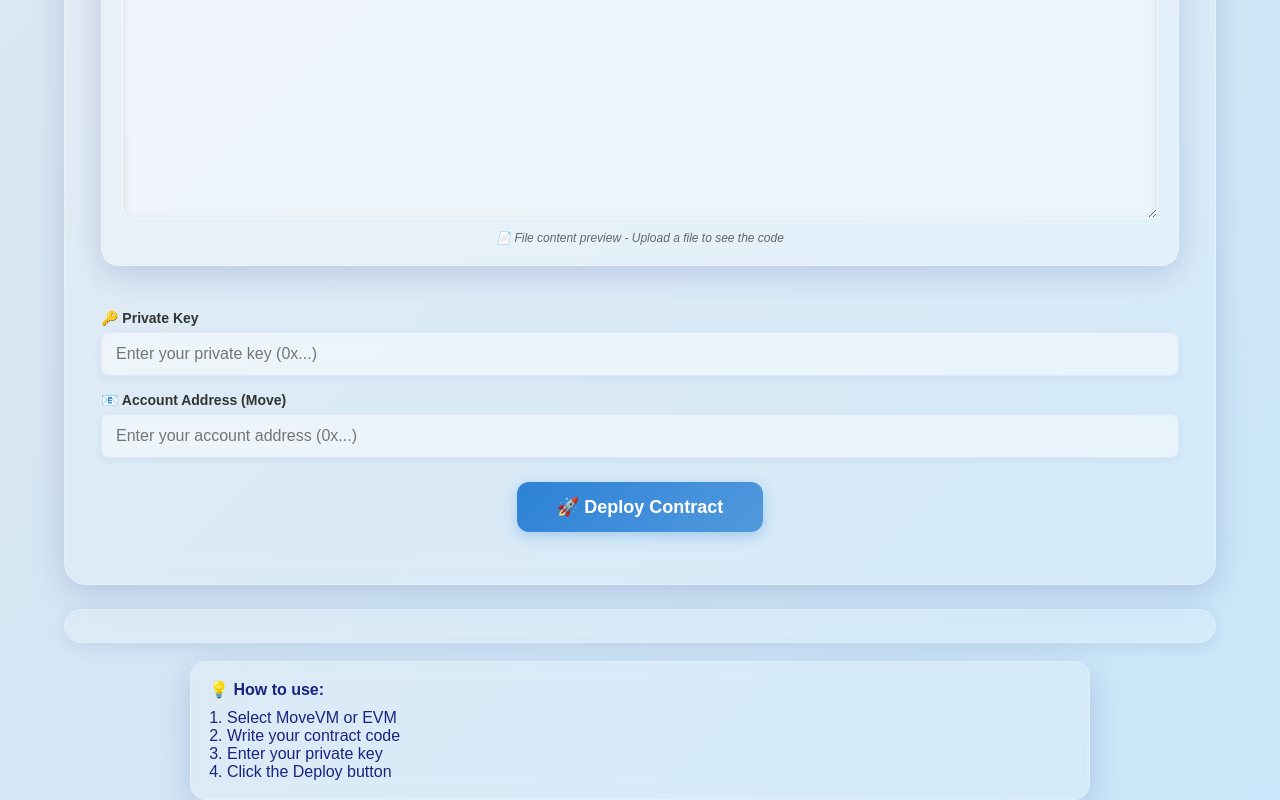
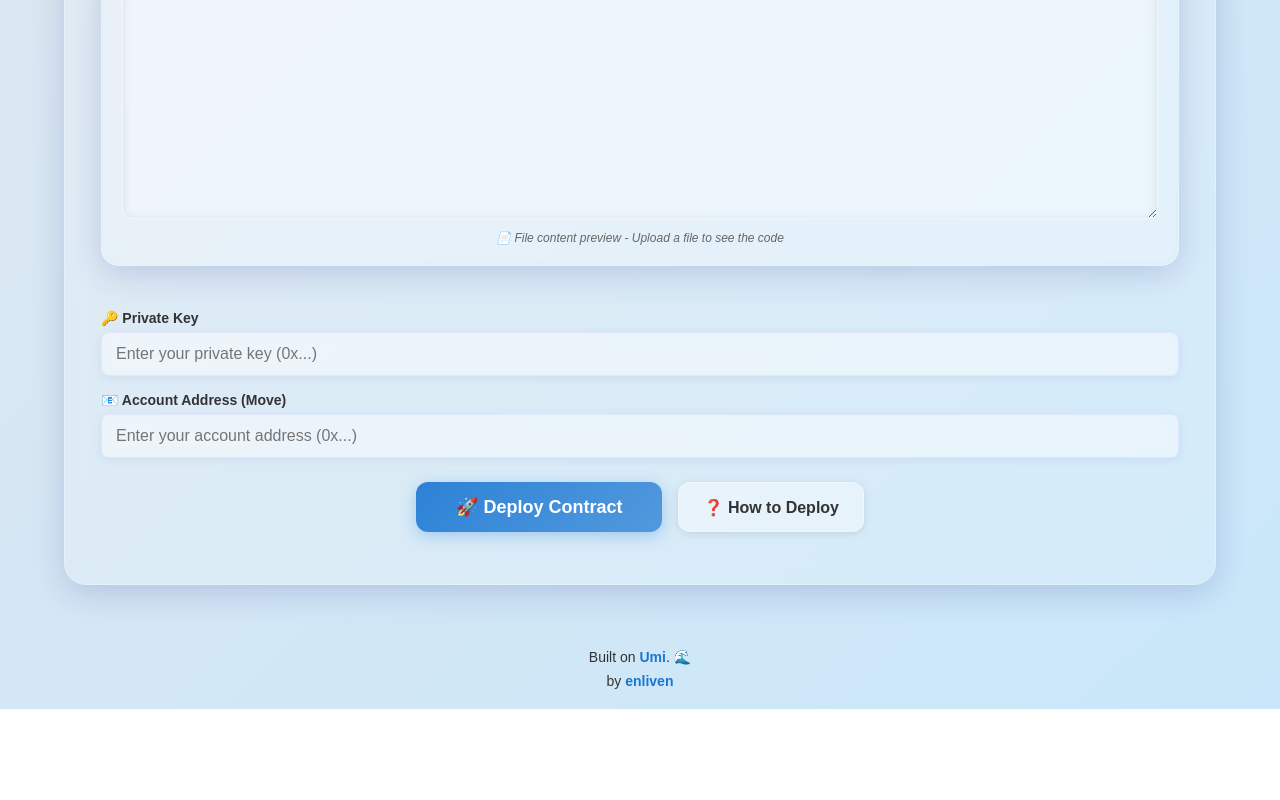
Before and after one commit to enliven17/umi-playground, a Next.js app: page / in a window 1280 px wide. Shown: the part 610-1410 px from the top of the page. After the commit the page ends 1319 px from the top, so only its background shows below. Built offline with nearby package versions, Linux system fonts and the light colour scheme.

Commit message:
ui improvement

```diff
--- a/src/components/DeployForm.tsx
+++ b/src/components/DeployForm.tsx
@@ -1,11 +1,8 @@
-import React from 'react';
+import React, { useState } from 'react';
 
 type DeployFormProps = {
-  privateKey: string;
-  onChange: (value: string) => void;
-  onDeploy: () => void;
-  accountAddress?: string;
-  onAccountAddressChange?: (value: string) => void;
+  onDeploy: (privateKey: string, accountAddress?: string) => void;
+  contractType: 'move' | 'evm';
 };
 
 const inputStyle = {
@@ -30,7 +27,17 @@ const labelStyle = {
   display: 'block'
 };
 
-const DeployForm: React.FC<DeployFormProps> = ({ privateKey, onChange, onDeploy, accountAddress, onAccountAddressChange }) => (
+const DeployForm: React.FC<DeployFormProps> = ({ onDeploy, contractType }) => {
+  const [showHowTo, setShowHowTo] = useState(false);
+  const [privateKey, setPrivateKey] = useState('');
+  const [accountAddress, setAccountAddress] = useState('');
+
+  const handleDeploy = () => {
+    onDeploy(privateKey, accountAddress);
+  };
+
+  return (
+    <>
       <div style={{ margin: '20px 0', display: 'flex', gap: 16, flexDirection: 'column' }}>
         {/* Private Key Input */}
         <div style={{ display: 'flex', flexDirection: 'column' }}>
@@ -39,21 +46,21 @@ const DeployForm: React.FC<DeployFormProps> = ({ privateKey, onChange, onDeploy,
             type="password"
             placeholder="Enter your private key (0x...)"
             value={privateKey}
-        onChange={e => onChange(e.target.value)}
+            onChange={e => setPrivateKey(e.target.value)}
             style={inputStyle}
             autoComplete="off"
           />
         </div>
 
         {/* Account Address Input (Move only) */}
-    {typeof accountAddress === 'string' && onAccountAddressChange && (
+        {contractType === 'move' && (
           <div style={{ display: 'flex', flexDirection: 'column' }}>
             <label style={labelStyle}>📧 Account Address (Move)</label>
             <input
               type="text"
               placeholder="Enter your account address (0x...)"
               value={accountAddress}
-          onChange={e => onAccountAddressChange(e.target.value)}
+              onChange={e => setAccountAddress(e.target.value)}
               style={inputStyle}
               autoComplete="off"
             />
@@ -61,9 +68,9 @@ const DeployForm: React.FC<DeployFormProps> = ({ privateKey, onChange, onDeploy,
         )}
 
         {/* Deploy Button */}
-    <div style={{ display: 'flex', justifyContent: 'center', marginTop: 8 }}>
+        <div style={{ display: 'flex', justifyContent: 'center', gap: 16, marginTop: 8 }}>
           <button
-        onClick={onDeploy}
+            onClick={handleDeploy}
             style={{
               padding: '14px 40px',
               borderRadius: 12,
@@ -88,8 +95,182 @@ const DeployForm: React.FC<DeployFormProps> = ({ privateKey, onChange, onDeploy,
           >
             🚀 Deploy Contract
           </button>
+
+          <button
+            onClick={() => setShowHowTo(true)}
+            style={{
+              padding: '14px 24px',
+              borderRadius: 12,
+              background: 'rgba(255,255,255,0.4)',
+              color: '#333',
+              border: '1px solid rgba(255,255,255,0.3)',
+              cursor: 'pointer',
+              fontSize: 16,
+              fontWeight: 600,
+              boxShadow: '0 2px 8px rgba(0,0,0,0.1)',
+              transition: 'all 0.3s'
+            }}
+            onMouseOver={(e) => {
+              e.currentTarget.style.background = 'rgba(255,255,255,0.5)';
+              e.currentTarget.style.transform = 'translateY(-1px)';
+            }}
+            onMouseOut={(e) => {
+              e.currentTarget.style.background = 'rgba(255,255,255,0.4)';
+              e.currentTarget.style.transform = 'translateY(0)';
+            }}
+          >
+            ❓ How to Deploy
+          </button>
         </div>
       </div>
+
+      {/* How to Deploy Modal */}
+      {showHowTo && (
+        <div style={{
+          position: 'fixed',
+          top: 0,
+          left: 0,
+          right: 0,
+          bottom: 0,
+          background: 'rgba(0,0,0,0.15)',
+          display: 'flex',
+          justifyContent: 'center',
+          alignItems: 'center',
+          zIndex: 1000,
+          backdropFilter: 'blur(1px)',
+          borderRadius: '24px'
+        }} onClick={() => setShowHowTo(false)}>
+          <div style={{
+            background: 'rgba(255,255,255,0.98)',
+            borderRadius: 24,
+            padding: '32px 40px',
+            maxWidth: 600,
+            width: '90%',
+            maxHeight: '85vh',
+            overflow: 'hidden',
+            boxShadow: '0 25px 80px rgba(0,0,0,0.15)',
+            backdropFilter: 'blur(20px)',
+            border: '1px solid rgba(255,255,255,0.4)',
+            display: 'flex',
+            flexDirection: 'column'
+          }} onClick={(e) => e.stopPropagation()}>
+            {/* Header */}
+            <div style={{ display: 'flex', justifyContent: 'space-between', alignItems: 'center', marginBottom: 24, flexShrink: 0 }}>
+              <h2 style={{ margin: 0, fontSize: 28, fontWeight: 700, color: '#1a237e' }}>💡 How to Deploy</h2>
+              <button
+                onClick={() => setShowHowTo(false)}
+                style={{
+                  background: 'rgba(0,0,0,0.05)',
+                  border: 'none',
+                  fontSize: 20,
+                  cursor: 'pointer',
+                  color: '#666',
+                  padding: '8px 12px',
+                  borderRadius: 12,
+                  transition: 'all 0.2s'
+                }}
+                onMouseOver={(e) => {
+                  e.currentTarget.style.background = 'rgba(0,0,0,0.1)';
+                  e.currentTarget.style.color = '#333';
+                }}
+                onMouseOut={(e) => {
+                  e.currentTarget.style.background = 'rgba(0,0,0,0.05)';
+                  e.currentTarget.style.color = '#666';
+                }}
+              >
+                ✕
+              </button>
+            </div>
+
+            {/* Scrollable Content */}
+            <div style={{
+              flex: 1,
+              overflow: 'auto',
+              paddingRight: 8,
+              scrollbarWidth: 'thin',
+              scrollbarColor: 'rgba(0,0,0,0.2) transparent'
+            }}>
+              <style jsx>{`
+                div::-webkit-scrollbar {
+                  width: 6px;
+                }
+                div::-webkit-scrollbar-track {
+                  background: transparent;
+                }
+                div::-webkit-scrollbar-thumb {
+                  background: rgba(0,0,0,0.2);
+                  border-radius: 3px;
+                }
+                div::-webkit-scrollbar-thumb:hover {
+                  background: rgba(0,0,0,0.3);
+                }
+              `}</style>
+
+              <div style={{ fontSize: 16, lineHeight: 1.6, color: '#333' }}>
+                <div style={{ marginBottom: 24 }}>
+                  <h3 style={{ color: '#1976d2', marginBottom: 16, fontSize: 20, fontWeight: 600 }}>🚀 Quick Start Guide</h3>
+                  <ol style={{ margin: 0, paddingLeft: 20 }}>
+                    <li style={{ marginBottom: 12 }}><strong>Select Virtual Machine:</strong> Choose between MoveVM or EVM</li>
+                    <li style={{ marginBottom: 12 }}><strong>Upload Contract:</strong> Click "Upload .move/.sol File" or paste your code</li>
+                    <li style={{ marginBottom: 12 }}><strong>Enter Private Key:</strong> Add your wallet's private key (0x...)</li>
+                    <li style={{ marginBottom: 12 }}><strong>Account Address (Move only):</strong> Enter your account address for Move contracts</li>
+                    <li style={{ marginBottom: 12 }}><strong>Deploy:</strong> Click "Deploy Contract" and wait for confirmation</li>
+                  </ol>
+                </div>
+
+                <div style={{ marginBottom: 24 }}>
+                  <h3 style={{ color: '#1976d2', marginBottom: 16, fontSize: 20, fontWeight: 600 }}>🔧 Requirements</h3>
+                  <ul style={{ margin: 0, paddingLeft: 20 }}>
+                    <li style={{ marginBottom: 8 }}>Valid private key with test tokens</li>
+                    <li style={{ marginBottom: 8 }}>Move contracts (.move files) for MoveVM</li>
+                    <li style={{ marginBottom: 8 }}>Solidity contracts (.sol files) for EVM</li>
+                    <li style={{ marginBottom: 8 }}>Account address for Move deployments</li>
+                  </ul>
+                </div>
+
+                <div style={{ marginBottom: 24 }}>
+                  <h3 style={{ color: '#1976d2', marginBottom: 16, fontSize: 20, fontWeight: 600 }}>🌐 Network</h3>
+                  <div style={{
+                    padding: '16px 20px',
+                    background: 'linear-gradient(135deg, rgba(25,118,210,0.1), rgba(25,118,210,0.05))',
+                    borderRadius: 12,
+                    border: '1px solid rgba(25,118,210,0.2)',
+                    display: 'flex',
+                    alignItems: 'center',
+                    gap: 12
+                  }}>
+                    <span style={{ fontSize: 20 }}>🔗</span>
+                    <div>
+                      <strong style={{ color: '#1976d2' }}>Umi Devnet</strong>
+                      <div style={{ fontSize: 14, color: '#666', marginTop: 2 }}>https://devnet.uminetwork.com</div>
+                    </div>
+                  </div>
+                </div>
+
+                <div>
+                  <h3 style={{ color: '#1976d2', marginBottom: 16, fontSize: 20, fontWeight: 600 }}>⚠️ Security Note</h3>
+                  <div style={{
+                    padding: '16px 20px',
+                    background: 'linear-gradient(135deg, rgba(244,67,54,0.1), rgba(244,67,54,0.05))',
+                    borderRadius: 12,
+                    border: '1px solid rgba(244,67,54,0.2)',
+                    display: 'flex',
+                    alignItems: 'flex-start',
+                    gap: 12
+                  }}>
+                    <span style={{ fontSize: 20, marginTop: 2 }}>🔒</span>
+                    <div style={{ fontSize: 14, color: '#d32f2f' }}>
+                      <strong>Important:</strong> Never use your main wallet's private key. Create a test wallet for development purposes only.
+                    </div>
+                  </div>
+                </div>
+              </div>
+            </div>
+          </div>
+        </div>
+      )}
+    </>
   );
+};
 
 export default DeployForm;
--- a/src/screens/PlaygroundScreen.tsx
+++ b/src/screens/PlaygroundScreen.tsx
@@ -19,11 +19,9 @@ const HowToUse = () => (
 const PlaygroundScreen: React.FC = () => {
   const [contractType, setContractType] = useState<'move' | 'evm'>('move');
   const [code, setCode] = useState('');
-  const [privateKey, setPrivateKey] = useState('');
-  const [accountAddress, setAccountAddress] = useState('');
   const [result, setResult] = useState<any | null>(null);
 
-  const handleDeploy = async () => {
+  const handleDeploy = async (privateKey: string, accountAddress?: string) => {
     setResult({ message: 'Deploying...' });
     try {
       const body: any = { code, privateKey };
@@ -58,20 +56,56 @@ const PlaygroundScreen: React.FC = () => {
         </div>
         <div style={{ width: '100%', marginBottom: 0 }}>
           <DeployForm
-            privateKey={privateKey}
-            onChange={setPrivateKey}
             onDeploy={handleDeploy}
-            accountAddress={contractType === 'move' ? accountAddress : undefined}
-            onAccountAddressChange={setAccountAddress}
+            contractType={contractType}
           />
         </div>
       </div>
-      <div style={{ width: '90vw', maxWidth: 1400, margin: '0 auto', background: 'rgba(255,255,255,0.18)', borderRadius: 18, boxShadow: '0 4px 16px 0 rgba(31,38,135,0.10)', backdropFilter: 'blur(8px)', border: '1px solid rgba(255,255,255,0.18)', marginBottom: 0, padding: '16px 24px' }}>
-        <ResultBox result={result} />
-      </div>
-      <div style={{ width: '90vw', maxWidth: 1400 }}>
-        <HowToUse />
-      </div>
+      {/* Result Box */}
+      {result && (
+        <div style={{ width: '90vw', maxWidth: 1400, margin: '0 auto', background: 'rgba(255,255,255,0.18)', borderRadius: 18, boxShadow: '0 4px 16px 0 rgba(31,38,135,0.10)', backdropFilter: 'blur(8px)', border: '1px solid rgba(255,255,255,0.18)', padding: '16px 24px' }}>
+          <ResultBox result={result} />
+        </div>
+      )}
+
+      {/* Footer */}
+      <footer style={{
+        marginTop: 'auto',
+        padding: '40px 20px 20px',
+        textAlign: 'center',
+        background: 'transparent',
+        color: '#333',
+        fontSize: 14
+      }}>
+        <div style={{ marginBottom: 8 }}>
+          Built on <strong style={{ color: '#1976d2' }}>Umi</strong>. 🌊
+        </div>
+        <div>
+          by{' '}
+          <a
+            href="https://github.com/enliven17"
+            target="_blank"
+            rel="noopener noreferrer"
+            style={{
+              color: '#1976d2',
+              textDecoration: 'none',
+              fontWeight: 600,
+              transition: 'all 0.2s',
+              borderBottom: '1px solid transparent'
+            }}
+            onMouseOver={(e) => {
+              e.currentTarget.style.color = '#1565c0';
+              e.currentTarget.style.borderBottomColor = '#1565c0';
+            }}
+            onMouseOut={(e) => {
+              e.currentTarget.style.color = '#1976d2';
+              e.currentTarget.style.borderBottomColor = 'transparent';
+            }}
+          >
+            enliven
+          </a>
+        </div>
+      </footer>
     </div>
   );
 };
```
Lines whose indentation alone changed are shown as unchanged.
